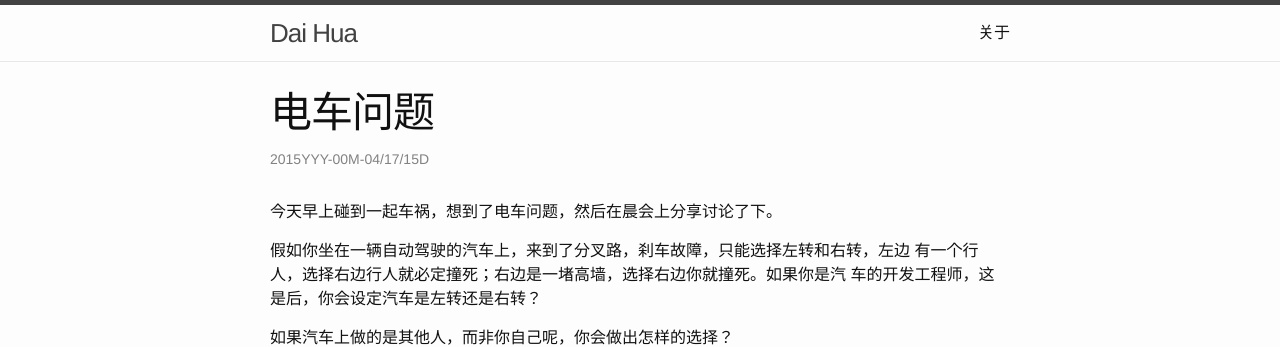
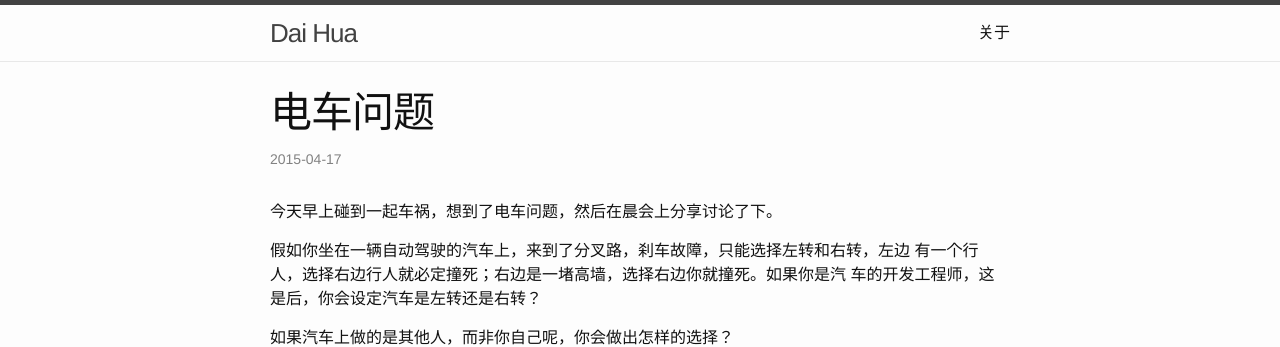
Before and after one commit to acthtml/acthtml.github.io, a Jekyll site: the page built from _posts/2015-04-17-the-trolley-problem.markdown, in a window 1280 px wide. Shown: the top 347 px of the page. Built offline with Jekyll 4.4.1, drawn with Linux system fonts in a browser that asks for light colours.

Commit message:
日期格式修改

```diff
--- a/_layouts/post.html
+++ b/_layouts/post.html
@@ -5,7 +5,7 @@
 
   <header class="post-header">
     <h1 class="post-title">{{ page.title }}</h1>
-    <p class="post-meta">{{ page.date | date: "%YYYY-%MM-%DD" }}{% if page.author %} • {{ page.author }}{% endif %}{% if page.meta %} • {{ page.meta }}{% endif %}</p>
+    <p class="post-meta">{{ page.date | date: "%Y-%m-%d" }}{% if page.author %} • {{ page.author }}{% endif %}{% if page.meta %} • {{ page.meta }}{% endif %}</p>
   </header>
 
   <article class="post-content">
--- a/index.html
+++ b/index.html
@@ -9,7 +9,7 @@
   <ul class="post-list">
     {% for post in site.posts %}
       <li>
-        <span class="post-meta">{{ post.date | date: "%YYYY-%MM-%DD" }}</span>
+        <span class="post-meta">{{ post.date | date: "%Y-%m-%d" }}</span>
         <h2>
           <a class="post-link" href="{{ post.url | prepend: site.baseurl }}">{{ post.title }}</a>
         </h2>
```
